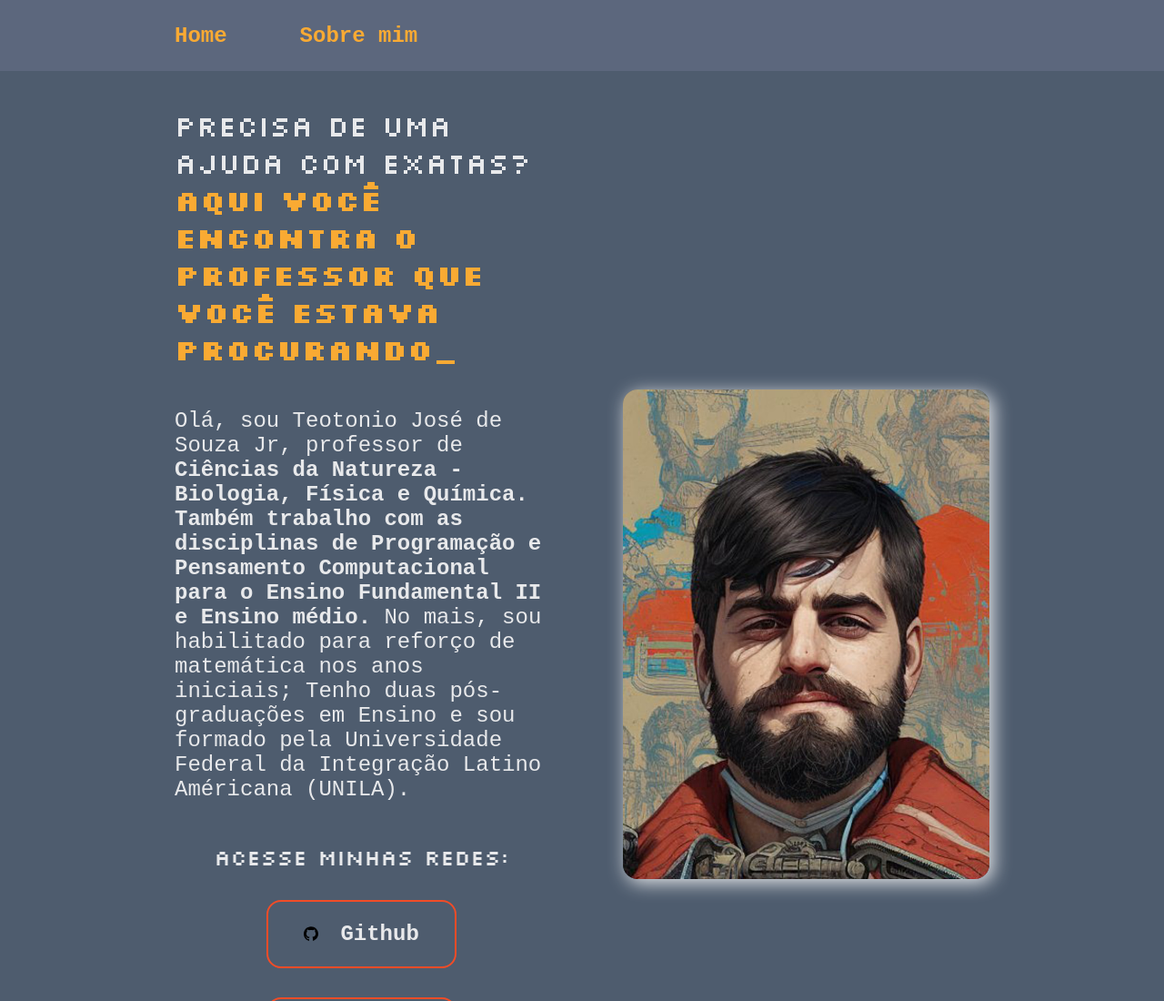
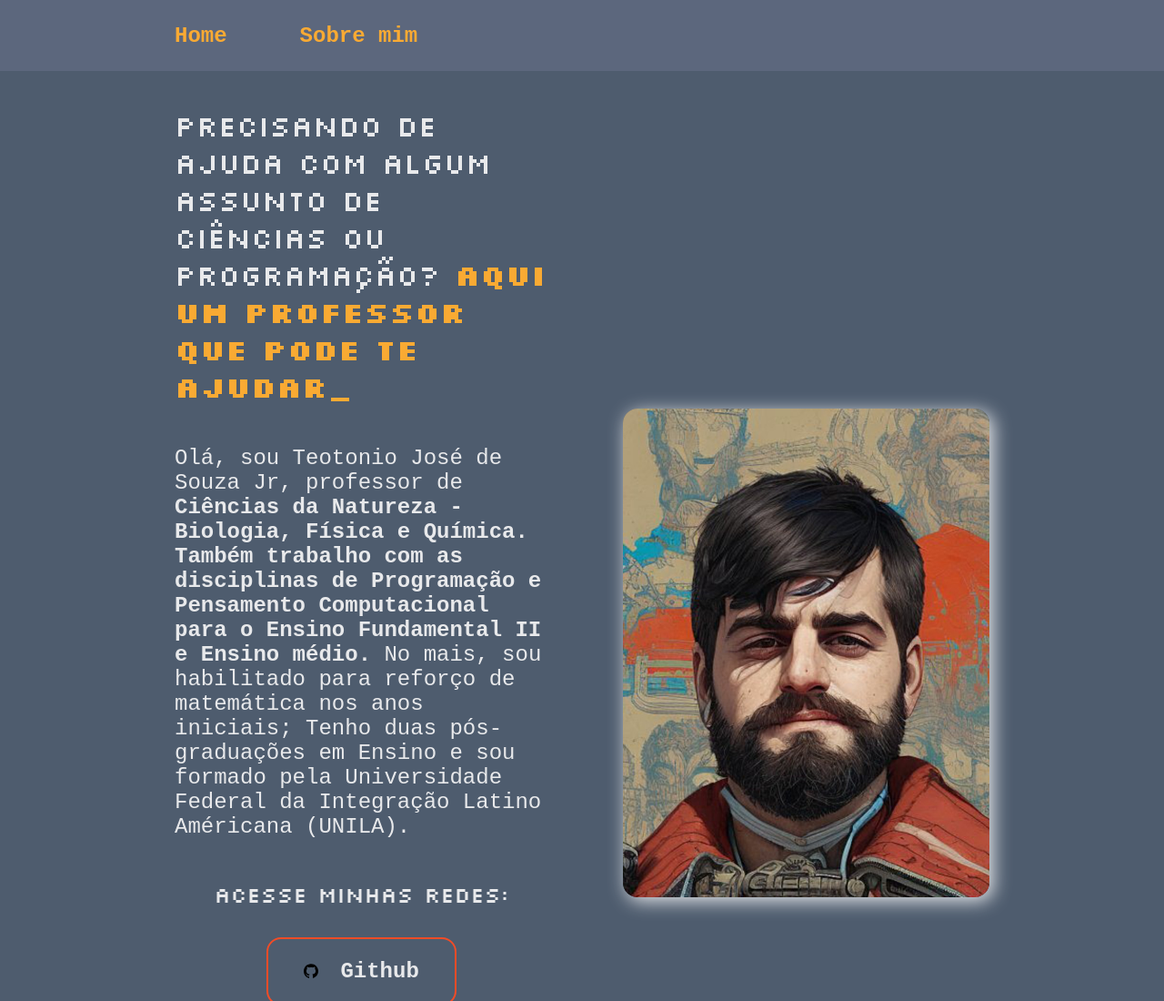
Before and after one commit to teotoniojr/2024-1ano-front-end, a plain HTML site: page index.html in a window 1280 px wide. Shown: the top 1100 px of the page at 91% size. Drawn offline with Linux system fonts and the light colour scheme; a web font is replaced by a local one.

Commit message:
Mudando o titulo

```diff
--- a/index.html
+++ b/index.html
@@ -16,7 +16,7 @@
     </header>
     <main class="apresentacao">
         <section class="apresentacao__conteudo">
-            <h1 class="apresentacao__conteudo__titulo"> Precisa de uma ajuda com exatas? <strong class="titulo-destaque">Aqui você encontra o professor que você estava procurando_</strong></h1>
+            <h1 class="apresentacao__conteudo__titulo"> Precisando de ajuda com algum assunto de ciências ou programação? <strong class="titulo-destaque">Aqui um professor que pode te ajudar_</strong></h1>
             <p class="apresentacao__conteudo__texto"> Olá, sou Teotonio José de Souza Jr, professor de <strong>Ciências da Natureza - Biologia, Física e Química.
                 Também trabalho com as disciplinas de Programação e Pensamento Computacional para o Ensino
                 Fundamental II e Ensino médio.</strong> No mais, sou habilitado para reforço de matemática nos anos iniciais; Tenho duas
```
